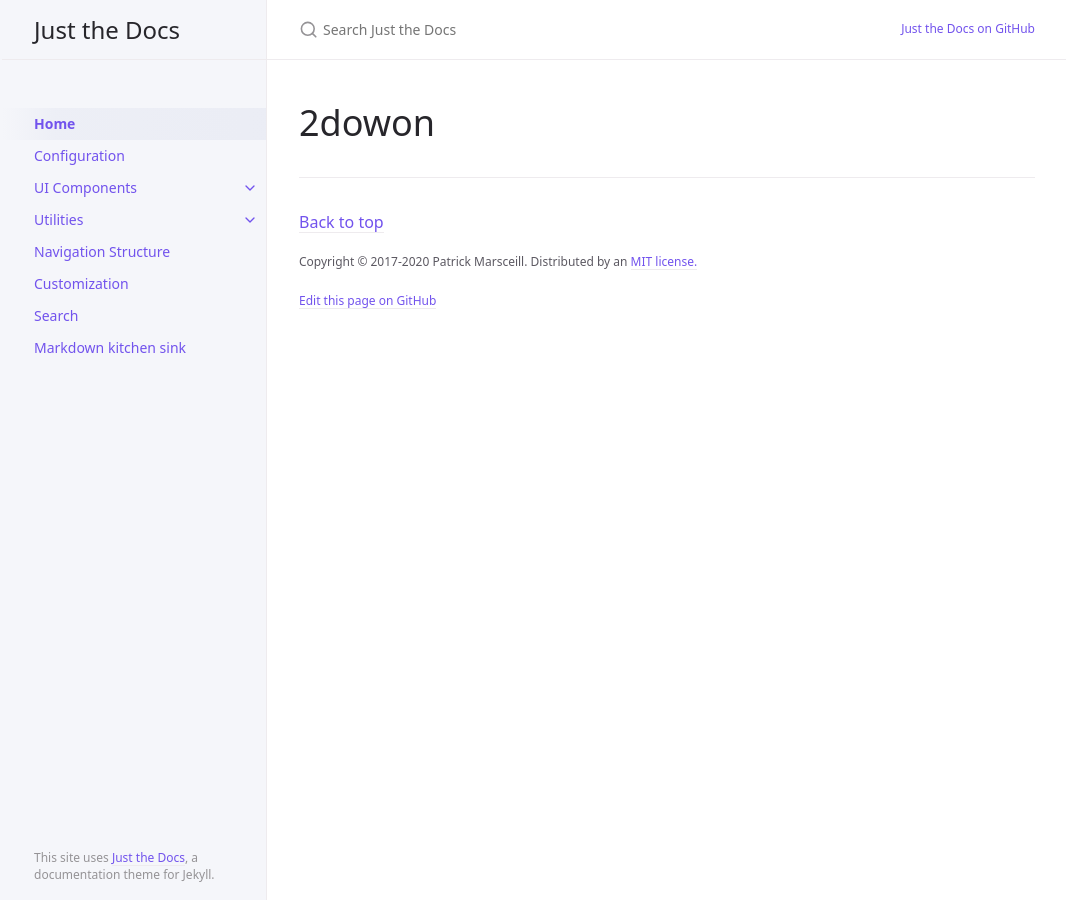
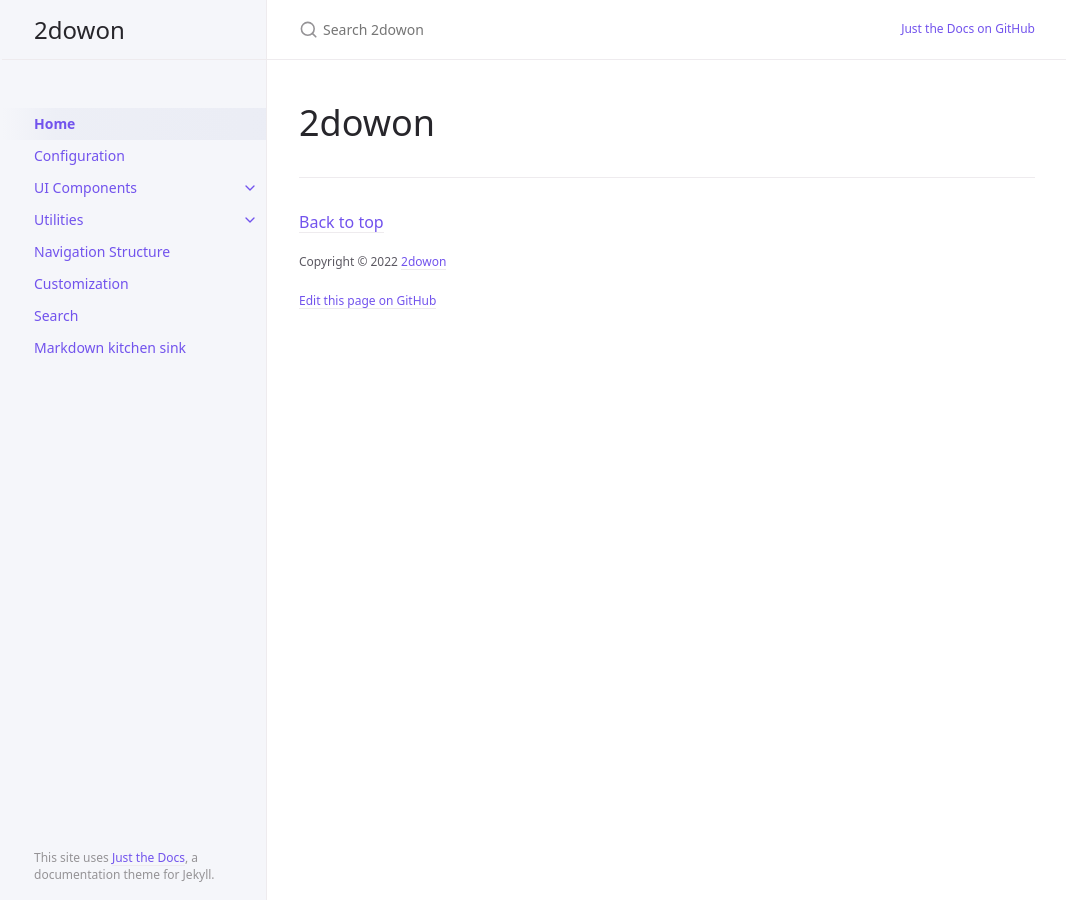
Before and after one commit to 2dowon/2dowon.github.io, a Jekyll site: the page built from index.md, in a window 1280 px wide. Shown: the whole page, without its empty margins (105-1171 px from the left). Built offline with Jekyll 4.4.1, drawn with Linux system fonts in a browser that asks for light colours.

Commit message:
update config

```diff
--- a/_config.yml
+++ b/_config.yml
@@ -13,10 +13,10 @@
 # you will see them accessed via {{ site.title }}, {{ site.github_repo }}, and so on.
 # You can create any custom variable you would like, and they will be accessible
 # in the templates via {{ site.myvariable }}.
-title: Just the Docs
-description: A Jekyll theme for documentation
-baseurl: "/just-the-docs" # the subpath of your site, e.g. /blog
-url: "https://pmarsceill.github.io" # the base hostname & protocol for your site, e.g. http://example.com
+title: 2dowon
+description: TIL
+baseurl: "" # the subpath of your site, e.g. /blog
+url: "https://2dowon.github.io" # the base hostname & protocol for your site, e.g. http://example.com
 
 permalink: pretty
 exclude: ["node_modules/", "*.gemspec", "*.gem", "Gemfile", "Gemfile.lock", "package.json", "package-lock.json",  "script/", "LICENSE.txt", "lib/", "bin/", "README.md", "Rakefile"
@@ -81,7 +81,7 @@ nav_sort: case_sensitive # Capital letters sorted before lowercase
 back_to_top: true
 back_to_top_text: "Back to top"
 
-footer_content: "Copyright &copy; 2017-2020 Patrick Marsceill. Distributed by an <a href=\"https://github.com/pmarsceill/just-the-docs/tree/master/LICENSE.txt\">MIT license.</a>"
+footer_content: "Copyright &copy; 2022 <a href=\"https://github.com/2dowon\">2dowon</a>"
 
 # Footer last edited timestamp
 last_edit_timestamp: true # show or hide edit time - page must have `last_modified_date` defined in the frontmatter
@@ -92,8 +92,8 @@ last_edit_time_format: "%b %e %Y at %I:%M %p" # uses ruby's time format: https:/
 # Footer "Edit this page on GitHub" link text
 gh_edit_link: true # show or hide edit this page link
 gh_edit_link_text: "Edit this page on GitHub"
-gh_edit_repository: "https://github.com/pmarsceill/just-the-docs" # the github URL for your repo
-gh_edit_branch: "master" # the branch that your docs is served from
+gh_edit_repository: "https://github.com/2dowon" # the github URL for your repo
+gh_edit_branch: "main" # the branch that your docs is served from
 # gh_edit_source: docs # the source that your files originate from
 gh_edit_view_mode: "tree" # "tree" or "edit" if you want the user to jump into the editor immediately
 
```
